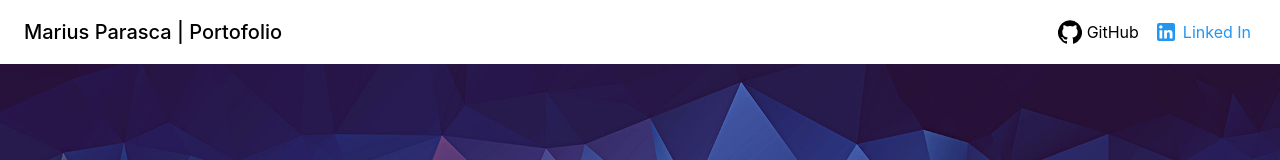
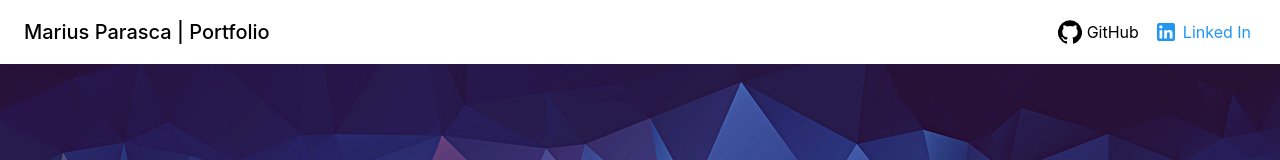
Before and after one commit to MariusParasca/portofolio, a React (Create React App) app: page / in a window 1280 px wide. Shown: the top 160 px of the page. Built offline with nearby package versions, Linux system fonts and the light colour scheme; the HTML template or start-up script is replaced by a standard one.

Commit message:
correct title

```diff
--- a/src/components/ApplicationBar/ToolBarContent/ToolBarContent.js
+++ b/src/components/ApplicationBar/ToolBarContent/ToolBarContent.js
@@ -47,7 +47,7 @@ const ToolBarContent = props => {
           root: styles.typographyRoot,
         }}
       >
-        Marius Parasca | Portofolio
+        Marius Parasca | Portfolio
       </Typography>
       <div className={classes.gitHubIconContainer}>
         <GitHubIcon link="https://github.com/MariusParasca" text="GitHub" />
```
